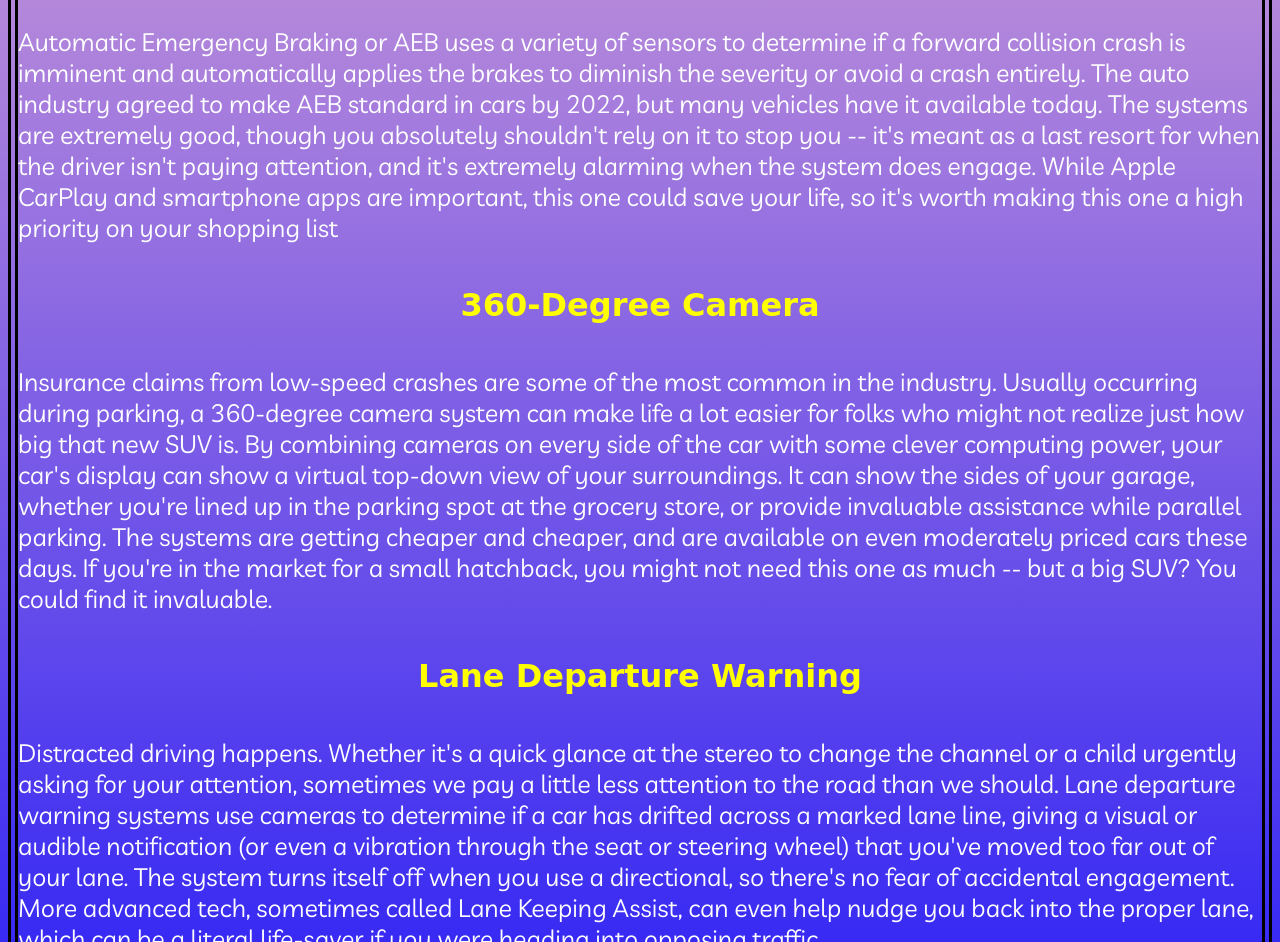
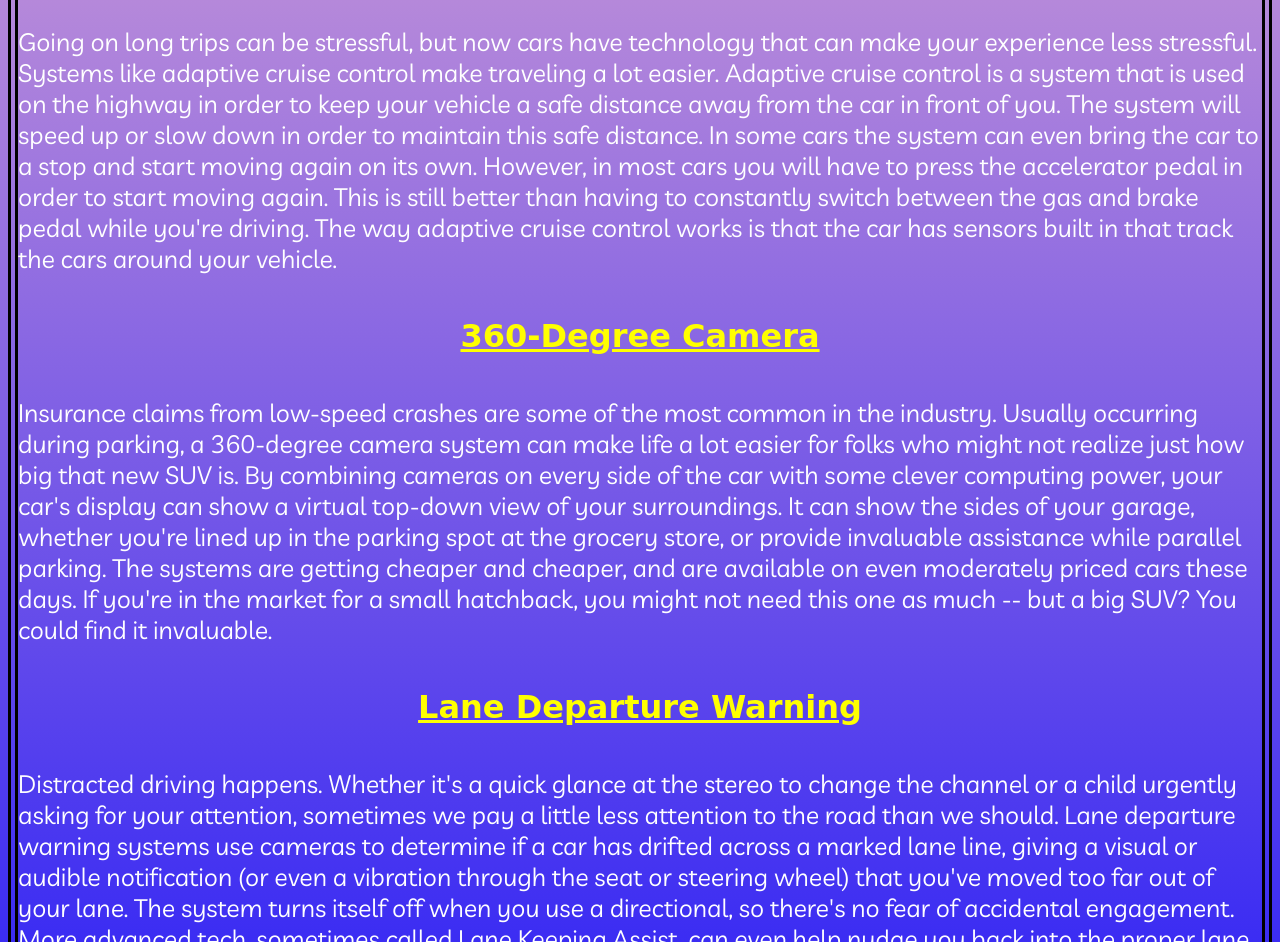
Before and after one commit to chancellornoble/car-technologies.html, a plain HTML site: page index.html in a window 1280 px wide. Shown: the part 571-1513 px from the top of the page. Drawn offline with Linux system fonts and the light colour scheme; a web font is replaced by a local one.

Commit message:
changed first heading

```diff
--- a/index.html
+++ b/index.html
@@ -8,17 +8,17 @@
   <link rel="stylesheet" href="styles.css">
   <link href="https://fonts.googleapis.com/css?family=Livvic&display=swap" rel="stylesheet">
   <link href="https://fonts.googleapis.com/css?family=Monoton&display=swap" rel="stylesheet">
-<link href="https://fonts.googleapis.com/css?family=Londrina+Shadow&display=swap" rel="stylesheet">
+  <link href="https://fonts.googleapis.com/css?family=Londrina+Shadow&display=swap" rel="stylesheet">
 </head>
 
 <body>
 
-    <h1>Milestones In Car Technology
+  <h1>Milestones In Car Technology
   </h1>
-    <hr>
+  <hr>
 
   <h4>Adaptive Cruise Control</h4>
-  <div class="daddy-shark">
+  <div class="first-heading">
     <p>
       Commuting is no fun. But advanced driver assist systems like adaptive cruise control can take a lot of the stress
       out of the experience. By using an array of sensors built into the car, adaptive cruise control can match the speed
@@ -31,13 +31,18 @@
   <h4>Automatic Emergency Braking</h4>
   <div class="Automatic-Emergency-Braking">
     <p>
-      Automatic Emergency Braking or AEB uses a variety of sensors to determine if a forward collision
-      crash is imminent and automatically applies the brakes to diminish the severity or avoid a crash entirely.
-      The auto industry agreed to make AEB standard in cars by 2022, but many vehicles have it available today.
-      The systems are extremely good, though you absolutely shouldn't rely on it to stop you -- it's meant as a last
-      resort for when the driver isn't paying attention, and it's extremely alarming when the system does engage.
-      While Apple CarPlay and smartphone apps are important, this one could save your life, so it's worth making this one
-      a high priority on your shopping list
+      Going on long trips can be stressful, but now cars have technology that can
+      make your experience less stressful. Systems like adaptive cruise control
+      make traveling a lot easier. Adaptive cruise control is a system that is used
+      on the highway in order to keep your vehicle a safe distance away from the
+      car in front of you. The system will speed up or slow down in order to
+      maintain this safe distance. In some cars the system can even bring the
+      car to a stop and start moving again on its own. However, in most cars
+      you will have to press the accelerator pedal in order to start moving
+      again. This is still better than having to constantly switch between
+      the gas and brake pedal while you're driving. The way adaptive cruise
+      control works is that the car has sensors built in that track the cars
+      around your vehicle.
     </p>
   </div>
   <h4>360-Degree Camera</h4>
--- a/styles.css
+++ b/styles.css
@@ -15,6 +15,7 @@ h4 {
   font-size: 32px;
   color: yellow;
   font-family: 'Londrina Shadow', cursive;
+  text-decoration: underline;
 }
 
 h1 {
@@ -22,4 +23,5 @@ h1 {
   text-align: center;
   font-family: 'Monoton', cursive;
   text-shadow: 10px 10px black;
+  color: white;
 }
```
